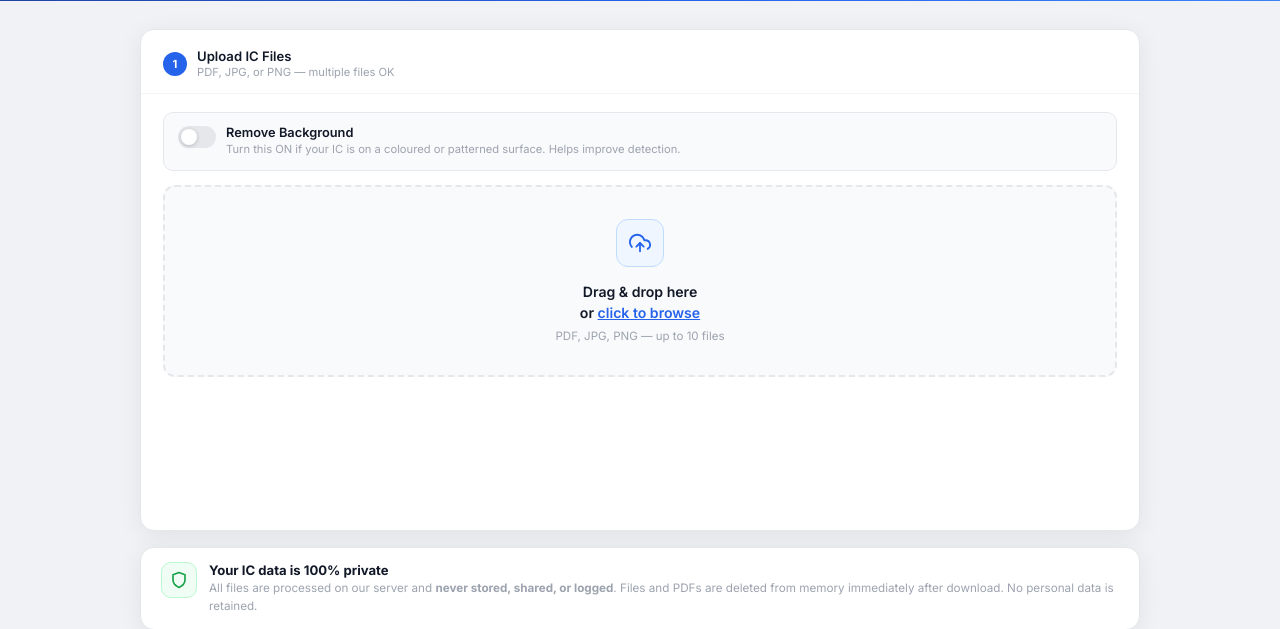
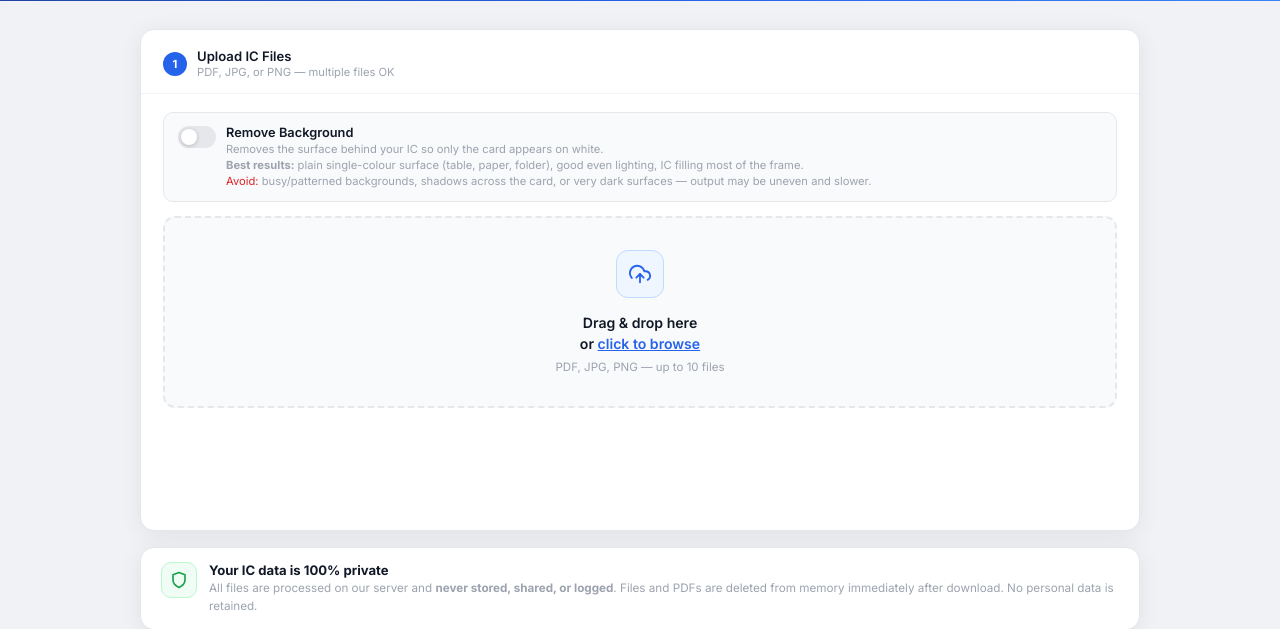
Before and after one commit to naoki-ALTRENYX/naoki_IC_project2, a FastAPI app: page / in a window 1280 px wide. Shown: the part 286-915 px from the top of the page. Run offline with FastAPI, Linux system fonts and the light colour scheme.

Commit message:
Add bg removal tips: best photo style and what to avoid
Co-Authored-By: Claude Sonnet 4.6 <noreply@anthropic.com>

```diff
--- a/templates/index.html
+++ b/templates/index.html
@@ -470,7 +470,9 @@
             </div>
             <div class="toggle-text">
               <span class="toggle-title">Remove Background</span>
-              <span class="toggle-desc">Turn this ON if your IC is on a coloured or patterned surface. Helps improve detection.</span>
+              <span class="toggle-desc">Removes the surface behind your IC so only the card appears on white.<br>
+                <b>Best results:</b> plain single-colour surface (table, paper, folder), good even lighting, IC filling most of the frame.<br>
+                <span style="color:var(--red)">Avoid:</span> busy/patterned backgrounds, shadows across the card, or very dark surfaces — output may be uneven and slower.</span>
             </div>
           </label>
 
```
